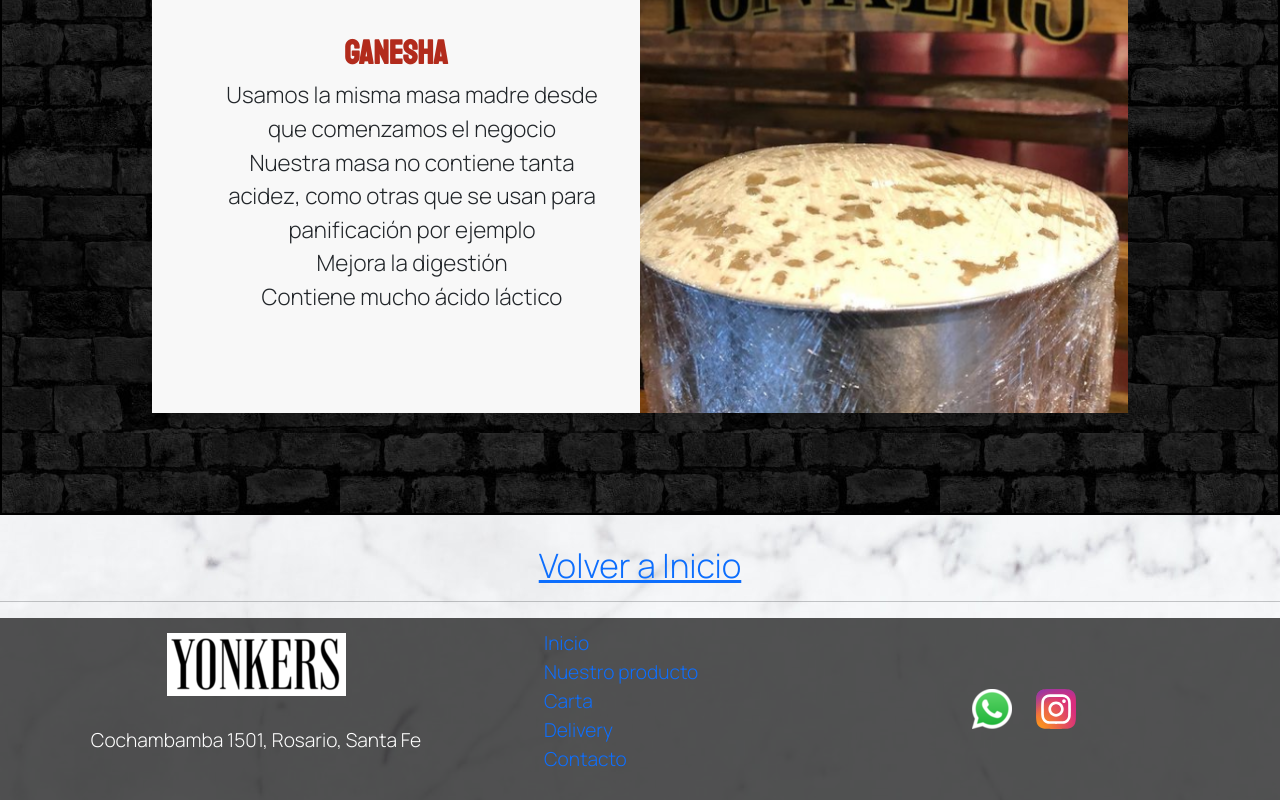
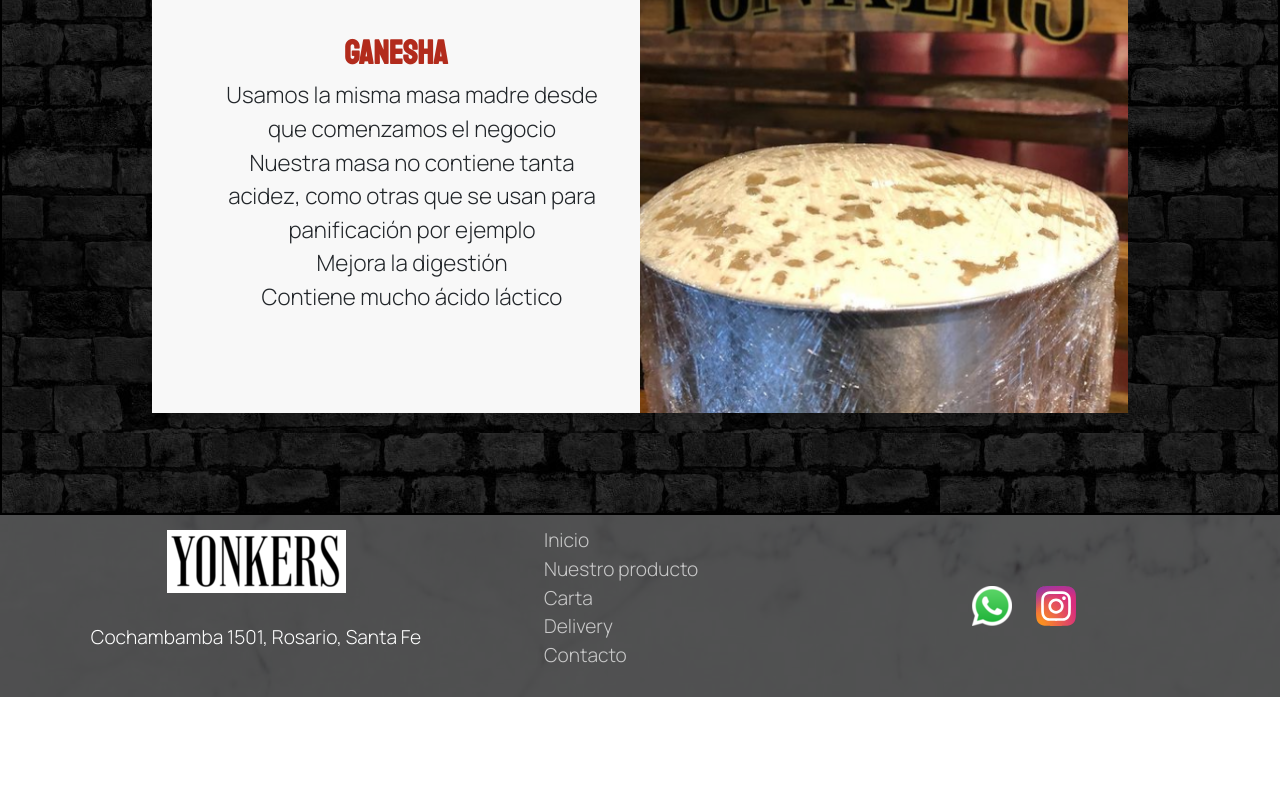
Before and after one commit to Melinab95/ProyectoYonkers, a website: page pages/nuestroproducto.html in a window 1280 px wide. Shown: the part 1788-2588 px from the top of the page. After the commit the page ends 2485 px from the top, so only its background shows below. Drawn offline with nearby package versions, Linux system fonts and the light colour scheme; files that its build step writes are made by us from their sources; a web font is replaced by a local one.

Commit message:
arregle color links footer

```diff
--- a/pages/nuestroproducto.html
+++ b/pages/nuestroproducto.html
@@ -123,10 +123,6 @@
 
 </section>
 
- <div>
-   <h3 class="margenNuestroProducto"><a class="" href="../index.html">Volver a Inicio</a></h2>
- </div>
- <hr>
 
  <footer class="containerfooter">
 
--- a/scss/_footer.scss
+++ b/scss/_footer.scss
@@ -3,6 +3,9 @@
 footer {background-color: $negro-traslucido;
     width: 100%;
     color: $blanco-gris;
+    a {
+        color: $blanco-gris;
+    }
 
 
     .apartado {text-align: start;
```
Also changed, not shown: index.html (+2 -2 lines), pages/carta.html (+0 -7 lines), pages/contacto.html (+0 -1 lines), pages/delivery.html (+0 -2 lines), css/styles.css.
